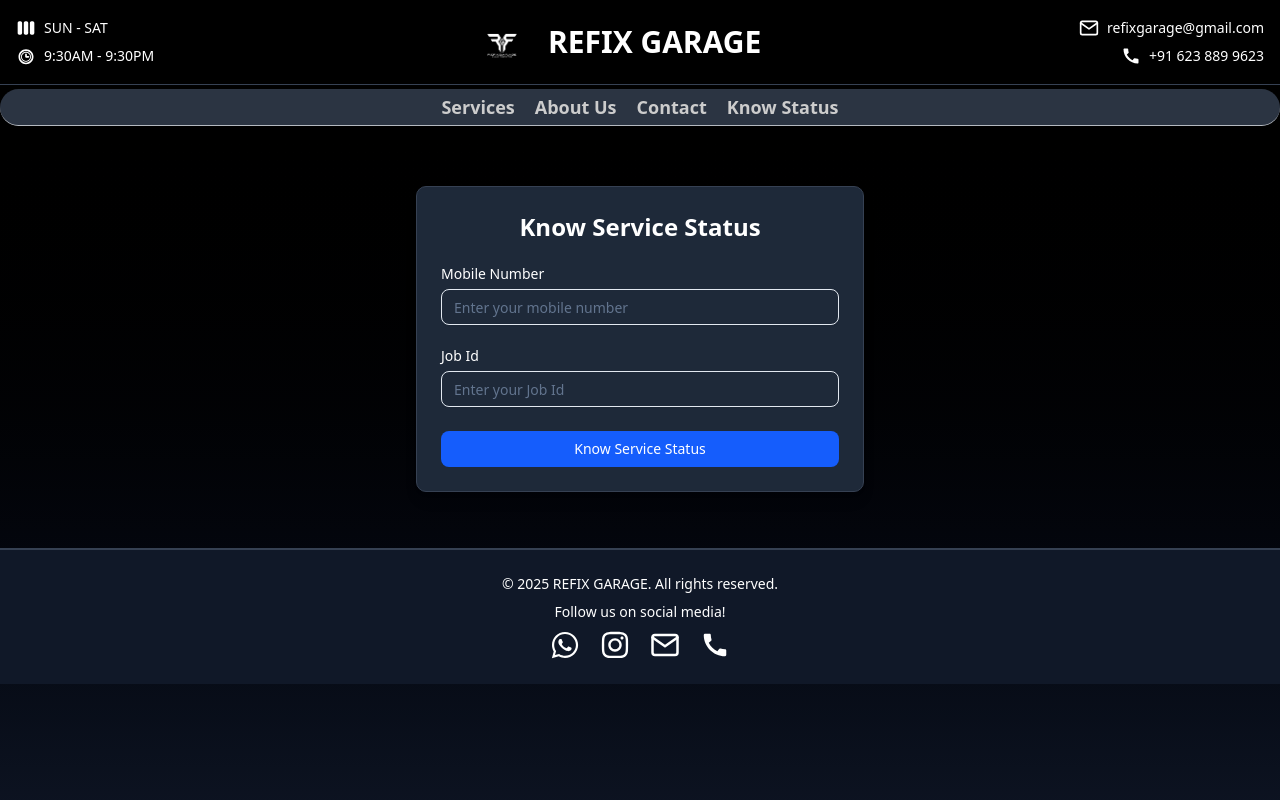
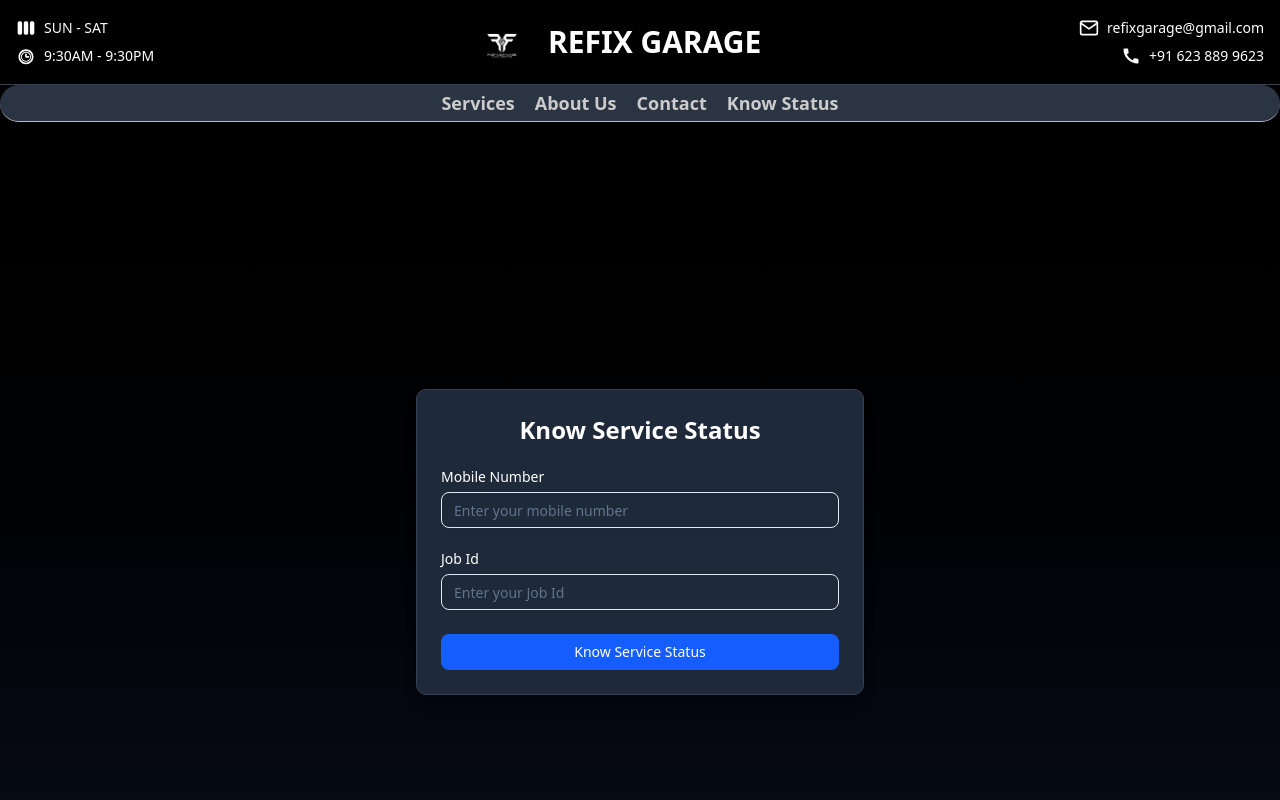
Before and after one commit to Ananthu-M-A/RefixGarage-Service-Center-Management-WebApp-NextJS, a Next.js app: page / in a window 1280 px wide. Shown: the top 800 px of the page. Built offline with nearby package versions, Linux system fonts and the light colour scheme.

Commit message:
feat: Updated Layout and Component Styles; Enhanced Structure and Consistency Across Pages

```diff
--- a/app/layout.tsx
+++ b/app/layout.tsx
@@ -17,7 +17,7 @@ export default function RootLayout({
   return (
     <html lang="en">
       <SessionProviderWrapper>
-        <body className="bg-black text-white">
+        <body>
           <ToasterProvider />
           {children}
         </body>
--- a/app/page.tsx
+++ b/app/page.tsx
@@ -15,11 +15,10 @@ export default function Home() {
   );
 
   return (
-    <>
-    <Header user={"guest"} />
+    <div className="bg-black text-white">
+      <Header user={"guest"} />
       <main className="min-h-screen bg-gradient-to-b from-black to-gray-900 text-white">
         <SubHeader onSectionChange={setActiveSection} />
-
         <div className="p-4">
           {activeSection === "services" && <Services />}
           {activeSection === "about" && <About />}
@@ -28,6 +27,6 @@ export default function Home() {
         </div>
         <Footer />
       </main>
-    </>
+    </div>
   );
 }
--- a/components/About.tsx
+++ b/components/About.tsx
@@ -4,7 +4,7 @@ function About() {
   return (
     <section
       id="about"
-      className="w-full px-4 py-12 bg-transparent text-white flex justify-center items-center"
+      className="w-full px-4 min-h-screen bg-transparent text-white flex justify-center items-center"
     >
       <div className="max-w-3xl text-center">
         <h2 className="text-3xl font-bold mb-4">About Us</h2>
--- a/components/CheckStatus.tsx
+++ b/components/CheckStatus.tsx
@@ -57,7 +57,7 @@ function CheckStatus() {
   return (
     <section
       id="check-status"
-      className="w-full px-4 py-10 flex justify-center items-center bg-transparent text-white"
+      className="w-full px-4 min-h-screen flex justify-center items-center bg-transparent text-white"
     >
       <div className="bg-gray-800 w-full max-w-md border border-gray-700 rounded-lg shadow-lg p-6">
         <div className="mb-6">
--- a/components/Contact.tsx
+++ b/components/Contact.tsx
@@ -4,7 +4,7 @@ function Contact() {
   return (
     <section
       id="contact"
-      className="w-full px-4 py-12 bg-transparent text-white flex justify-center items-center"
+      className="w-full px-4 min-h-screen bg-transparent text-white flex justify-center items-center"
     >
       <div className="max-w-3xl text-center">
         <h2 className="text-3xl font-bold mb-4">Contact Us</h2>
--- a/components/LoginForm.tsx
+++ b/components/LoginForm.tsx
@@ -66,8 +66,8 @@ function LoginForm() {
 
   return (
     <section className="min-h-screen bg-gradient-to-b from-black to-gray-900 flex items-center justify-center px-4">
-      <div className="bg-gray-800 p-8 rounded-lg shadow-lg w-full max-w-sm border border-gray-700">
-        <h2 className="text-2xl font-bold mb-6 text-center text-white">Login</h2>
+      <div className="bg-gray-800 p-8 rounded-lg shadow-lg w-full max-w-sm border border-gray-700 text-white">
+        <h2 className="text-2xl font-bold mb-6 text-center">Login</h2>
         <Form {...form}>
           <form onSubmit={form.handleSubmit(onSubmit)} className="space-y-6">
             <FormField
--- a/components/Services.tsx
+++ b/components/Services.tsx
@@ -4,7 +4,7 @@ function Services() {
   return (
     <section
       id="services"
-      className="w-full px-4 py-12 bg-transparent text-white flex justify-center items-center"
+      className="w-full px-4 min-h-screen bg-transparent text-white flex justify-center items-center"
     >
       <div className="max-w-3xl text-left">
         <h2 className="text-3xl font-bold mb-4">Our Services</h2>
--- a/components/SubHeader.tsx
+++ b/components/SubHeader.tsx
@@ -2,7 +2,7 @@ import React from "react";
 
 function SubHeader({ onSectionChange }: { onSectionChange: (section: string) => void }) {
   return (
-    <nav className="bg-gray-700 opacity-80 px-4 py-1 rounded-full mt-1 mb-1 border-b-1 sticky top-0 z-50">
+    <nav className="bg-gray-700 opacity-80 px-4 py-1 rounded-full mb-1 border-b-1 sticky top-0 z-50">
       <ul className="flex justify-center space-x-5 text-lg font-semibold">
         <li>
           <button onClick={() => onSectionChange("services")} className="text-white hover:underline">
```
